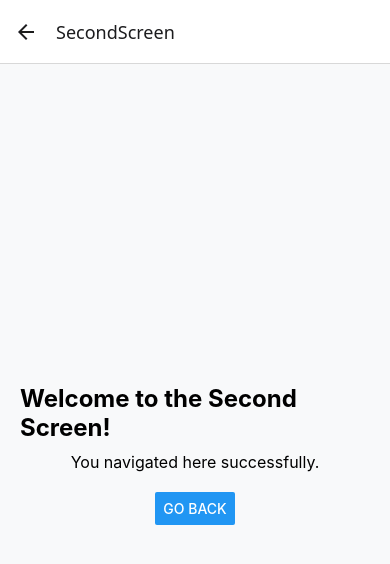
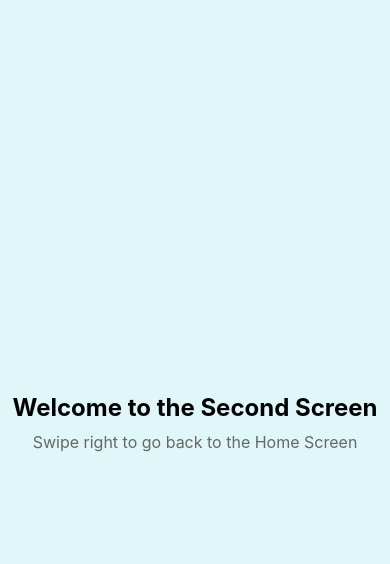
Before and after one commit to feselene/videochat, a React Native app: screen /SecondScreen in a window 390 px wide. Shown: the top 564 px of the page. Built offline with nearby package versions, Linux system fonts and the light colour scheme.

Commit message:
swiping functionality between homescreen and secondscreen

```diff
--- a/App.tsx
+++ b/App.tsx
@@ -1,18 +1,23 @@
 import React from 'react';
 import { NavigationContainer } from '@react-navigation/native';
-import { createStackNavigator } from '@react-navigation/stack';
-import HomeScreen from './screens/HomeScreen'; // Path to your HomeScreen
-import SecondScreen from './screens/SecondScreen'; // Path to your SecondScreen
+import { createMaterialTopTabNavigator } from '@react-navigation/material-top-tabs';
+import HomeScreen from './screens/HomeScreen';
+import SecondScreen from './screens/SecondScreen';
 
-const Stack = createStackNavigator();
+const Tab = createMaterialTopTabNavigator();
 
 const App = () => {
   return (
     <NavigationContainer>
-      <Stack.Navigator initialRouteName="Home">
-        <Stack.Screen name="Home" component={HomeScreen} />
-        <Stack.Screen name="SecondScreen" component={SecondScreen} />
-      </Stack.Navigator>
+      <Tab.Navigator
+        screenOptions={{
+          swipeEnabled: true,
+          tabBarStyle: { display: 'none' },
+        }}
+      >
+        <Tab.Screen name="Home" component={HomeScreen} />
+        <Tab.Screen name="SecondScreen" component={SecondScreen} />
+      </Tab.Navigator>
     </NavigationContainer>
   );
 };
--- a/package.json
+++ b/package.json
@@ -10,14 +10,17 @@
     "test": "jest"
   },
   "dependencies": {
+    "@react-navigation/material-top-tabs": "^7.1.0",
     "@react-navigation/native": "^7.0.14",
     "@react-navigation/stack": "^7.1.1",
     "react": "18.3.1",
     "react-native": "0.76.5",
     "react-native-gesture-handler": "^2.21.2",
+    "react-native-pager-view": "^6.6.1",
     "react-native-reanimated": "^3.16.6",
     "react-native-safe-area-context": "^5.0.0",
     "react-native-screens": "^4.4.0",
+    "react-native-tab-view": "^4.0.5",
     "react-native-vector-icons": "^10.2.0"
   },
   "devDependencies": {
--- a/screens/HomeScreen.tsx
+++ b/screens/HomeScreen.tsx
@@ -1,19 +1,11 @@
 import React from 'react';
-import { View, Text, Button, StyleSheet } from 'react-native';
-import { useNavigation } from '@react-navigation/native';
+import { View, Text, StyleSheet } from 'react-native';
 
 const HomeScreen = () => {
-  const navigation = useNavigation();
-
-  const navigateToAnotherScreen = () => {
-    navigation.navigate('SecondScreen'); // Replace 'AnotherScreen' with your target screen name
-  };
-
   return (
     <View style={styles.container}>
-      <Text style={styles.title}>Welcome to the Home Screen!</Text>
-      <Text style={styles.subtitle}>This is the main hub of your app.</Text>
-      <Button title="Go to Another Screen" onPress={navigateToAnotherScreen} />
+      <Text style={styles.title}>Welcome to the Home Screen</Text>
+      <Text style={styles.subtitle}>Swipe left to go to the Second Screen</Text>
     </View>
   );
 };
@@ -23,8 +15,7 @@ const styles = StyleSheet.create({
     flex: 1,
     justifyContent: 'center',
     alignItems: 'center',
-    padding: 20,
-    backgroundColor: '#fff',
+    backgroundColor: '#f5f5f5',
   },
   title: {
     fontSize: 24,
@@ -33,8 +24,7 @@ const styles = StyleSheet.create({
   },
   subtitle: {
     fontSize: 16,
-    marginBottom: 20,
-    textAlign: 'center',
+    color: '#666',
   },
 });
 
--- a/screens/SecondScreen.tsx
+++ b/screens/SecondScreen.tsx
@@ -1,19 +1,11 @@
 import React from 'react';
-import { View, Text, Button, StyleSheet } from 'react-native';
-import { useNavigation } from '@react-navigation/native';
+import { View, Text, StyleSheet } from 'react-native';
 
 const SecondScreen = () => {
-  const navigation = useNavigation();
-
-  const goBack = () => {
-    navigation.goBack(); // Navigate back to the previous screen
-  };
-
   return (
     <View style={styles.container}>
-      <Text style={styles.title}>Welcome to the Second Screen!</Text>
-      <Text style={styles.subtitle}>You navigated here successfully.</Text>
-      <Button title="Go Back" onPress={goBack} />
+      <Text style={styles.title}>Welcome to the Second Screen</Text>
+      <Text style={styles.subtitle}>Swipe right to go back to the Home Screen</Text>
     </View>
   );
 };
@@ -23,8 +15,7 @@ const styles = StyleSheet.create({
     flex: 1,
     justifyContent: 'center',
     alignItems: 'center',
-    padding: 20,
-    backgroundColor: '#f8f9fa',
+    backgroundColor: '#e0f7fa',
   },
   title: {
     fontSize: 24,
@@ -33,8 +24,7 @@ const styles = StyleSheet.create({
   },
   subtitle: {
     fontSize: 16,
-    marginBottom: 20,
-    textAlign: 'center',
+    color: '#666',
   },
 });
 
```
Also changed, not shown: 1 other file (tests, documents, lock files or other folders).
